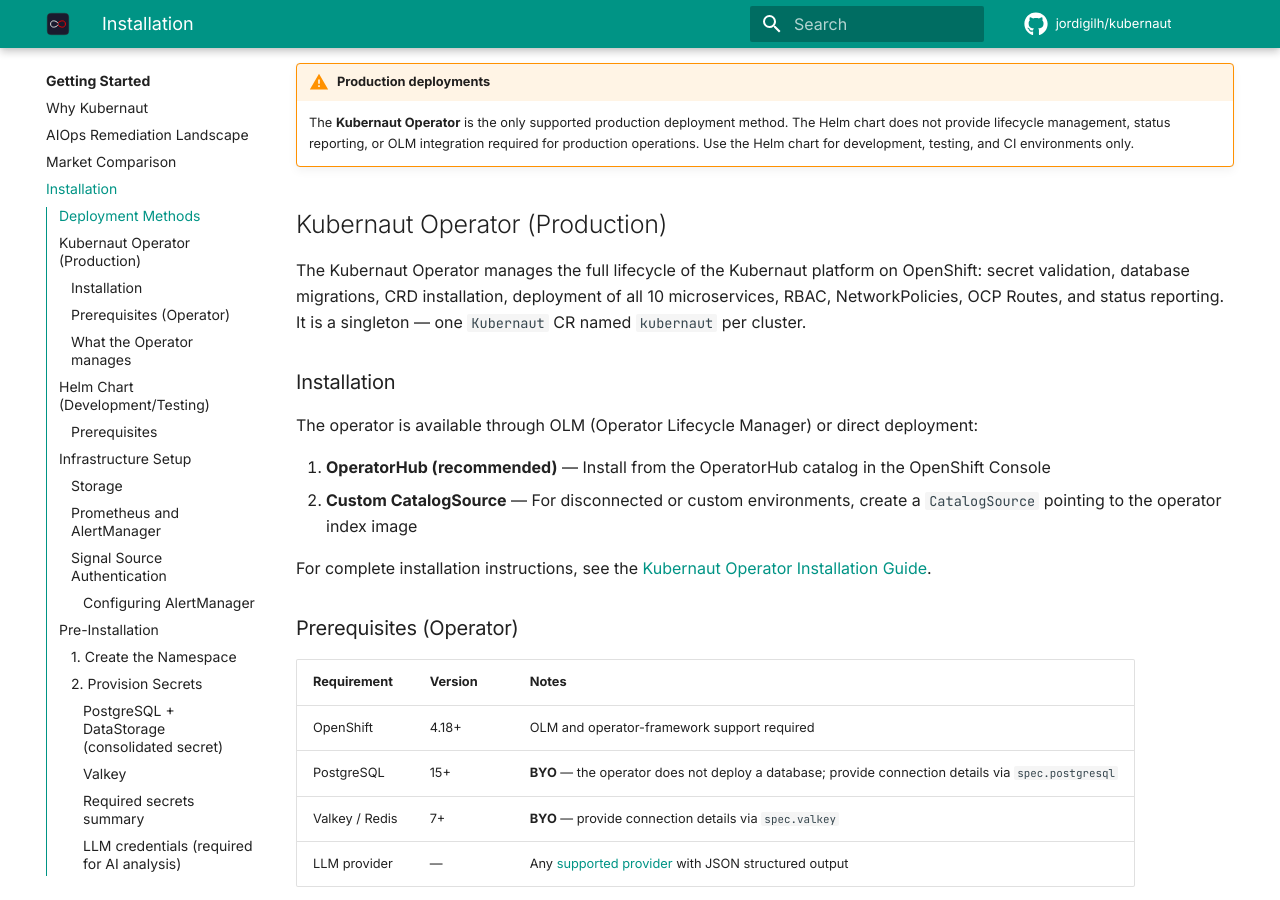
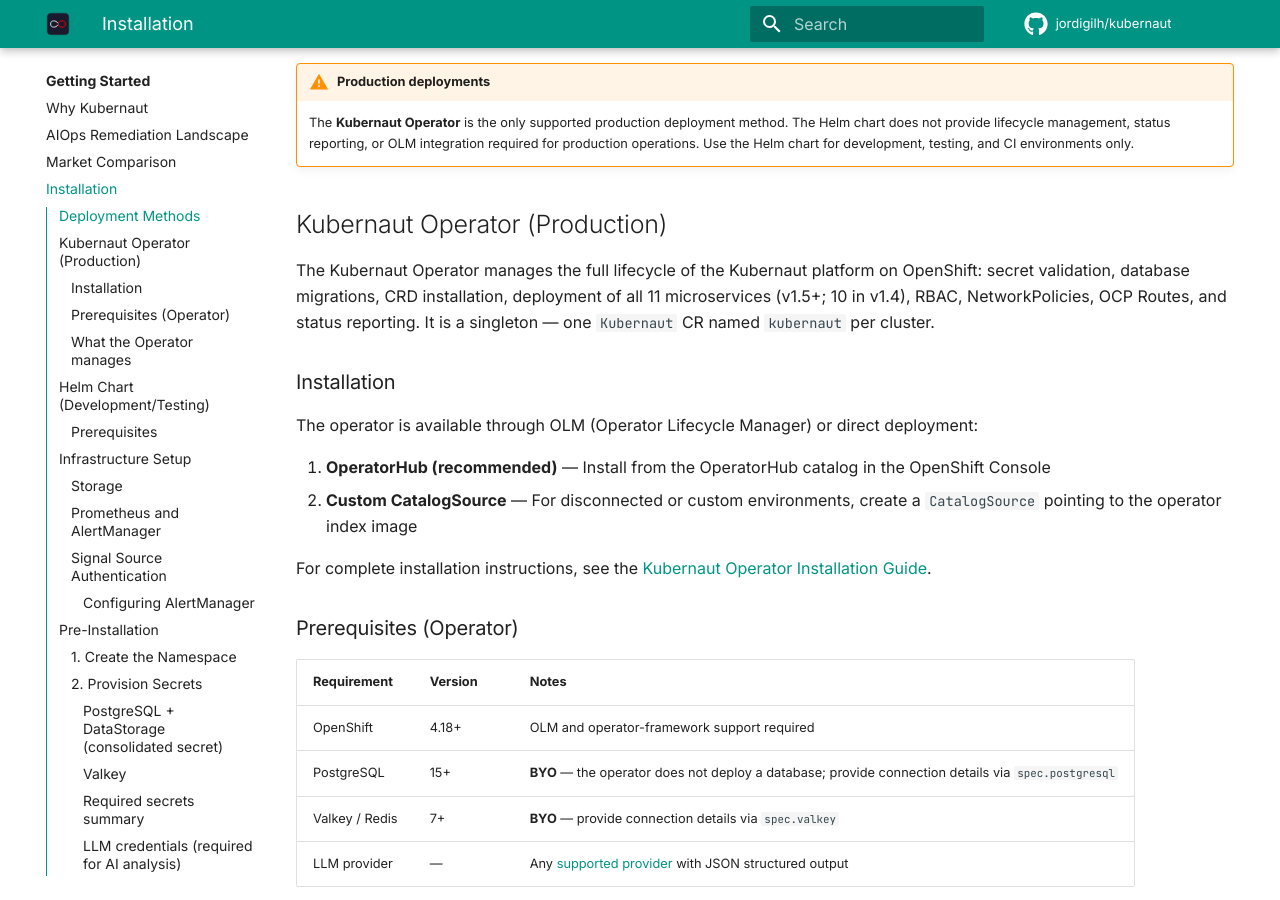
Before and after one commit to jordigilh/kubernaut-docs, an MkDocs documentation site: the page built from docs/getting-started/installation.md, in a window 1280 px wide and 900 px high, scrolled down 430 px. Built offline with MkDocs 1.6.1 and Material for MkDocs 9.7.7, drawn with Linux system fonts in a browser that asks for light colours; comment, search, counter and statistics services are not loaded; the version menu is left out; some of the changed text lies outside the part shown.

Commit message:
docs: update service count from 10 to 11 for v1.5 (API Frontend)
The API Frontend is new in v1.5, bringing the total microservice count
from 10 to 11. Updated architecture overview and installation pages.

Part of #148

Co-authored-by: Cursor <cursoragent@cursor.com>

```diff
--- a/docs/getting-started/installation.md
+++ b/docs/getting-started/installation.md
@@ -14,7 +14,7 @@ Kubernaut offers two deployment methods:
 
 ## Kubernaut Operator (Production)
 
-The Kubernaut Operator manages the full lifecycle of the Kubernaut platform on OpenShift: secret validation, database migrations, CRD installation, deployment of all 10 microservices, RBAC, NetworkPolicies, OCP Routes, and status reporting. It is a singleton — one `Kubernaut` CR named `kubernaut` per cluster.
+The Kubernaut Operator manages the full lifecycle of the Kubernaut platform on OpenShift: secret validation, database migrations, CRD installation, deployment of all 11 microservices (v1.5+; 10 in v1.4), RBAC, NetworkPolicies, OCP Routes, and status reporting. It is a singleton — one `Kubernaut` CR named `kubernaut` per cluster.
 
 ### Installation
 
@@ -66,7 +66,7 @@ spec:
 - Validates BYO PostgreSQL and Valkey secrets before deployment
 - Runs embedded database schema migrations
 - Installs and upgrades the 9 Kubernaut workload CRDs
-- Deploys all 10 microservices with RBAC, ConfigMaps, PDBs, admission webhooks, and NetworkPolicies
+- Deploys all 11 microservices (v1.5+; 10 in v1.4) with RBAC, ConfigMaps, PDBs, admission webhooks, and NetworkPolicies
 - Configures OCP Routes and service-serving CA TLS
 - Reports per-service readiness status on the `Kubernaut` CR
 - Cleans up cluster-scoped RBAC and workflow namespace on CR deletion (workload CRDs are retained by design)
```
Also changed, not shown: docs/getting-started/architecture-overview.md (+2 -2 lines).
